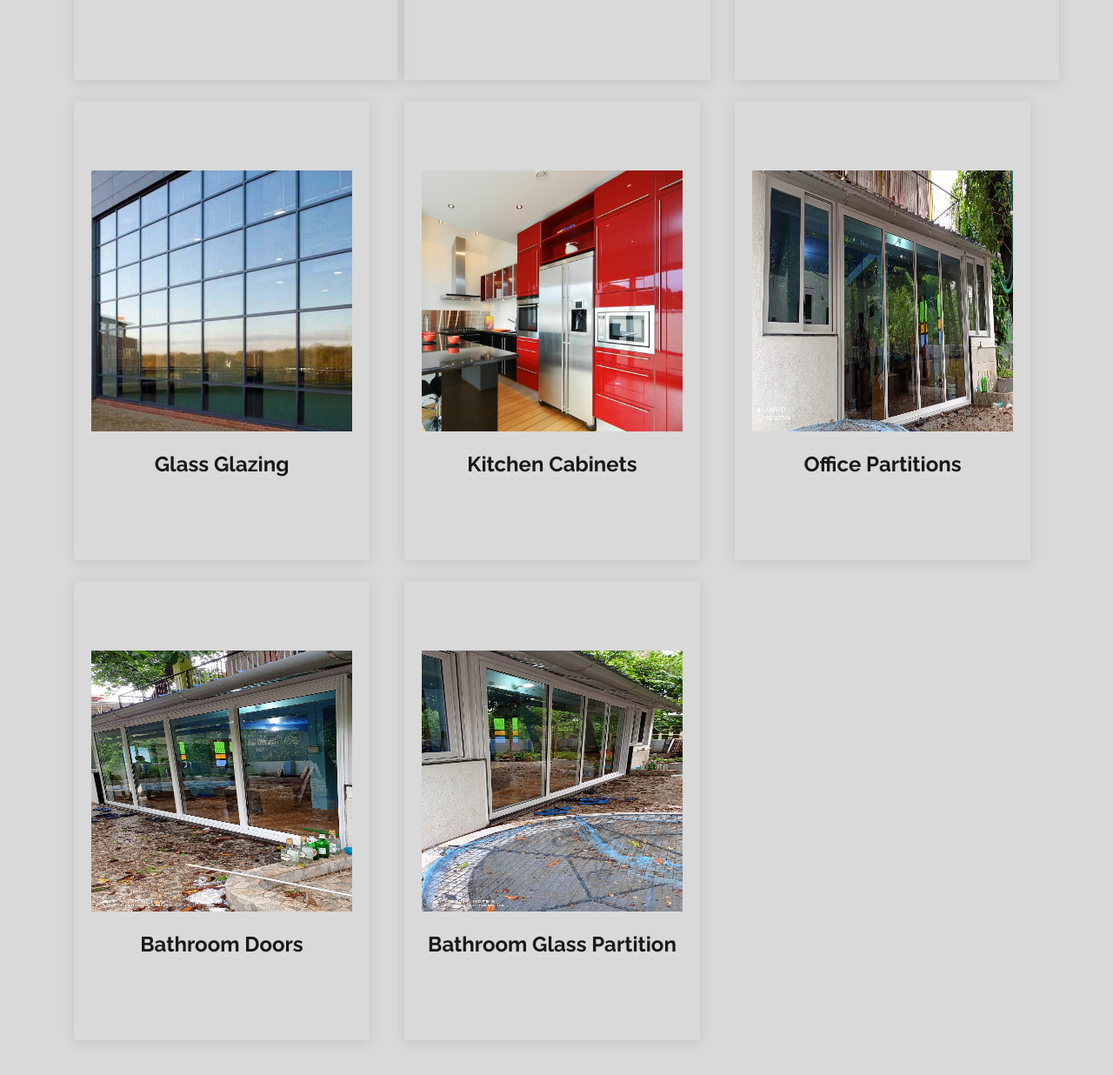
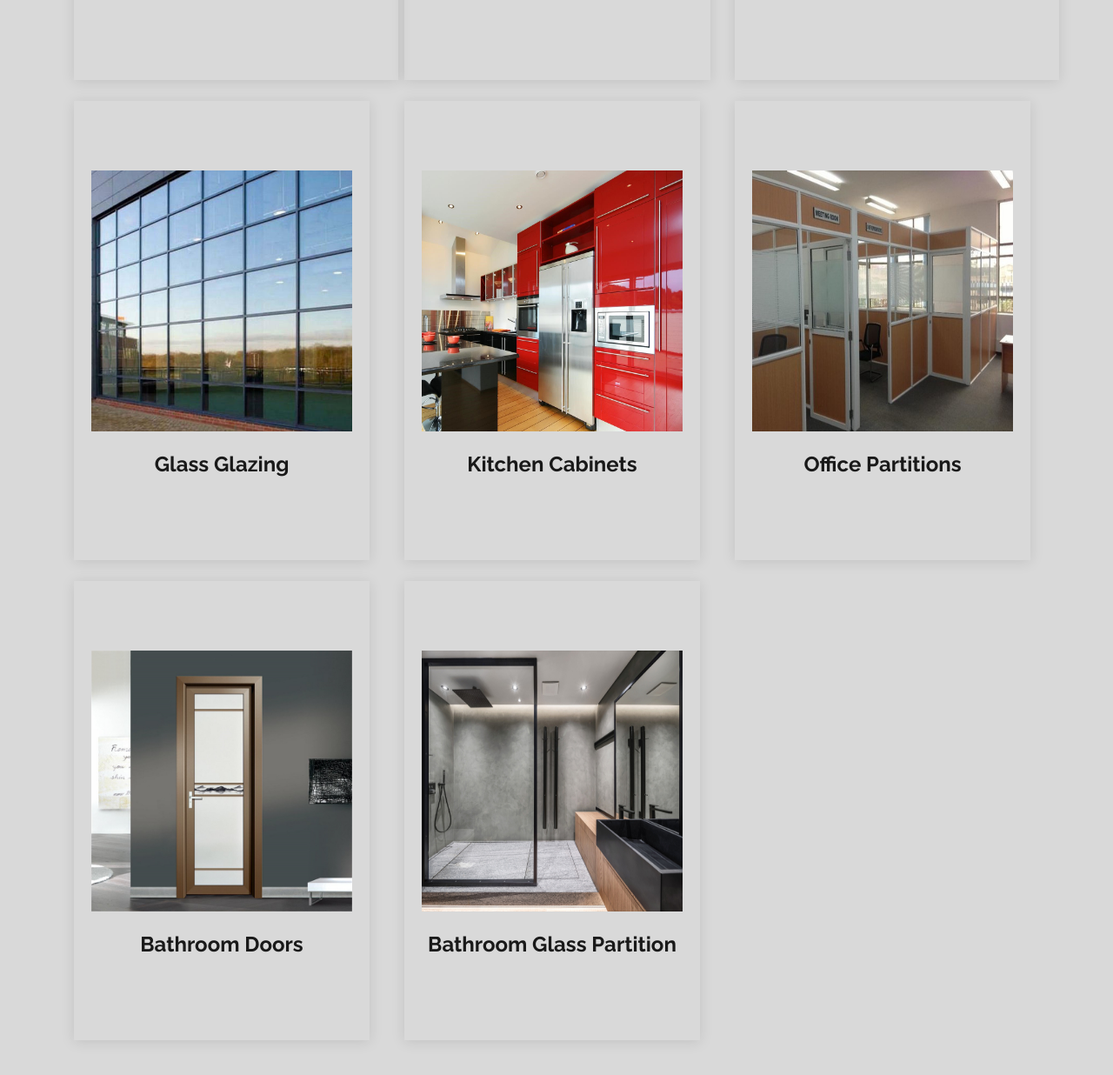
Before and after one commit to Lance-Dsilva/VFW-website, a plain HTML site: page index.html in a window 1280 px wide. Shown: the part 1797-3033 px from the top of the page at 87% size. Drawn offline with nearby package versions, Linux system fonts and the light colour scheme.

Commit message:
Update index.html

```diff
--- a/index.html
+++ b/index.html
@@ -203,7 +203,7 @@
 
           <div class="col-lg-4 col-md-6 d-flex align-items-stretch mt-4" data-aos="fade-up" data-aos-delay="750">
             <div class="icon-box">
-              <img height="300" width="300" src="assets/img/17.jpg">
+              <img height="300" width="300" src="assets/img/51.jpg">
               <p>&nbsp;</p>
               <h4><a href="">Office Partitions</a></h4>
 
@@ -211,14 +211,14 @@
           </div>
           <div class="col-lg-4 col-md-6 d-flex align-items-stretch mt-4" data-aos="fade-up" data-aos-delay="600">
             <div class="icon-box">
-              <img height="300" width="300" src="assets/img/18.jpg">
+              <img height="300" width="300" src="assets/img/52.jpg">
               <p>&nbsp;</p>            <h4><a href="">Bathroom Doors</a></h4>
 
             </div>
           </div>
           <div class="col-lg-4 col-md-6 d-flex align-items-stretch mt-4" data-aos="fade-up" data-aos-delay="600">
             <div class="icon-box">
-              <img height="300" width="300" src="assets/img/19.jpg">
+              <img height="300" width="300" src="assets/img/53.jpg">
               <p>&nbsp;</p>              <h4><a href="">Bathroom Glass Partition</a></h4>
 
             </div>
```
